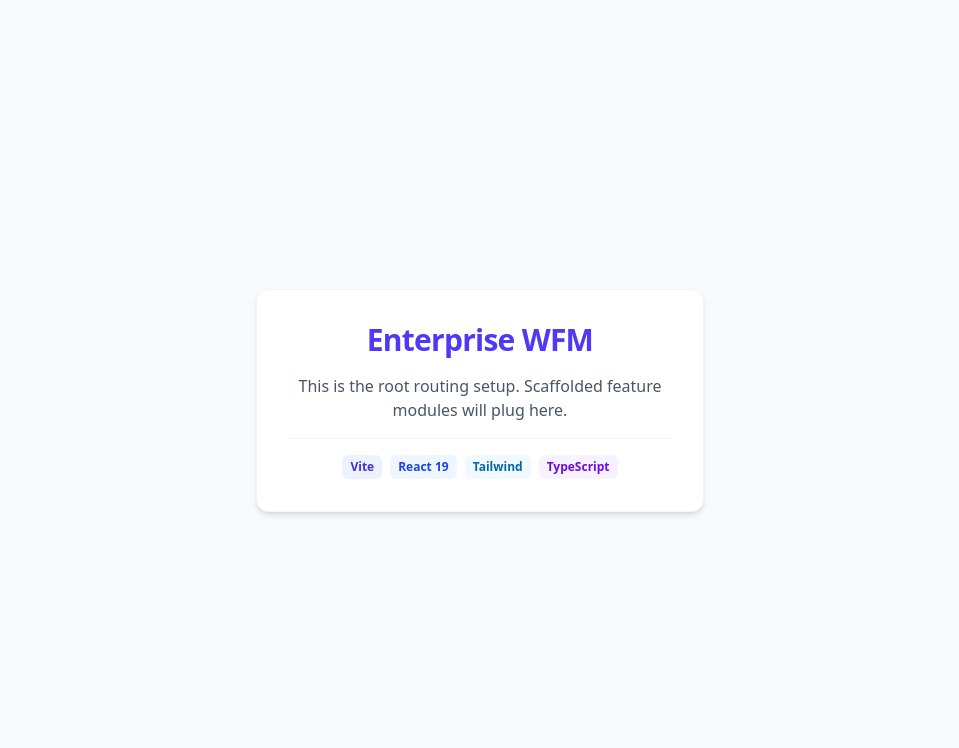
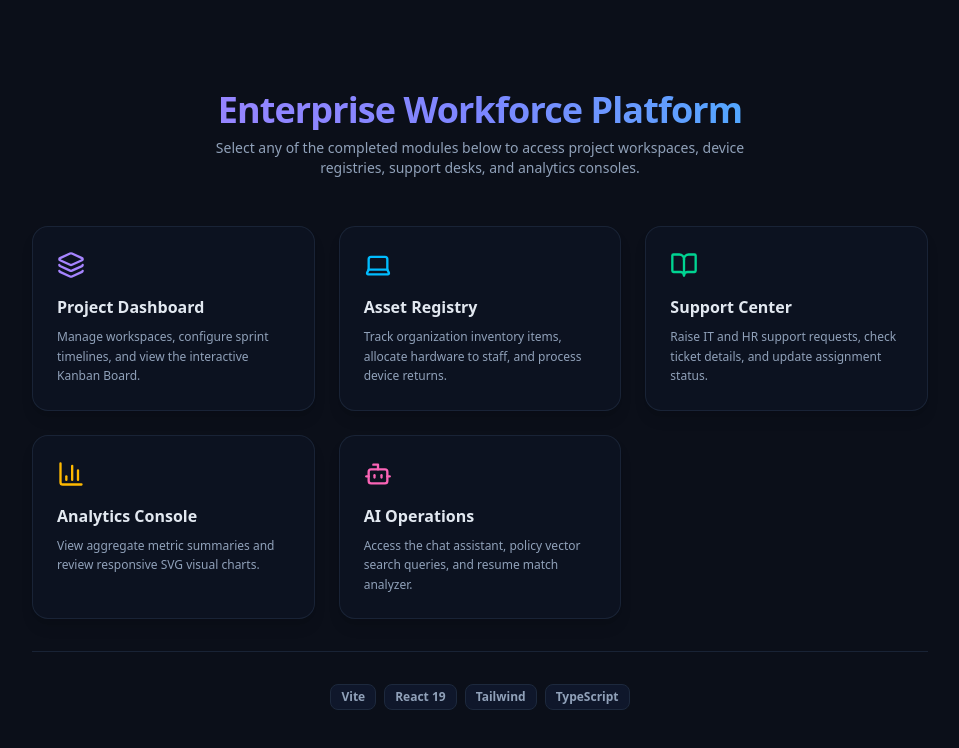
Before and after one commit to sonall12376/Enterprise-Workforce-Platform, a React (Vite) app in the folder frontend/: page / in a window 1280 px wide. Shown: the top 748 px of the page, without its empty margins (160-1119 px from the left). Built offline with nearby package versions, Linux system fonts and the light colour scheme; no server answers.

Commit message:
changes in frontned and backend

```diff
--- a/frontend/src/routes/index.tsx
+++ b/frontend/src/routes/index.tsx
@@ -1,20 +1,94 @@
 
 import { createBrowserRouter, RouterProvider } from 'react-router-dom';
 
-// Basic landing placeholder
+import { Link } from 'react-router-dom';
+import { Layers, Laptop, BookOpen, BarChart3, Bot } from 'lucide-react';
+
 const HomePlaceholder = () => {
   return (
-    <div className="min-h-screen flex flex-col items-center justify-center bg-gray-50 text-gray-900 font-sans p-6">
-      <div className="max-w-md w-full text-center space-y-4 bg-white p-8 rounded-xl shadow-md border border-gray-100">
-        <h1 className="text-3xl font-extrabold tracking-tight text-indigo-600">Enterprise WFM</h1>
-        <p className="text-gray-600">
-          This is the root routing setup. Scaffolded feature modules will plug here.
-        </p>
-        <div className="pt-4 border-t border-gray-100 flex flex-wrap justify-center gap-2">
-          <span className="px-2 py-1 text-xs font-semibold bg-indigo-50 text-indigo-700 rounded-md">Vite</span>
-          <span className="px-2 py-1 text-xs font-semibold bg-blue-50 text-blue-700 rounded-md">React 19</span>
-          <span className="px-2 py-1 text-xs font-semibold bg-sky-50 text-sky-700 rounded-md">Tailwind</span>
-          <span className="px-2 py-1 text-xs font-semibold bg-violet-50 text-violet-700 rounded-md">TypeScript</span>
+    <div className="min-h-screen bg-[#0b0f19] text-slate-100 font-sans p-6 md:p-12 flex flex-col items-center justify-center">
+      <div className="max-w-4xl w-full text-center space-y-8">
+        <div>
+          <h1 className="text-4xl font-extrabold tracking-tight text-transparent bg-clip-text bg-gradient-to-r from-violet-400 via-indigo-400 to-sky-400">
+            Enterprise Workforce Platform
+          </h1>
+          <p className="text-slate-400 mt-2 text-sm max-w-xl mx-auto">
+            Select any of the completed modules below to access project workspaces, device registries, support desks, and analytics consoles.
+          </p>
+        </div>
+
+        <div className="grid grid-cols-1 sm:grid-cols-2 lg:grid-cols-3 gap-6 pt-4">
+          <Link
+            to="/projects"
+            className="p-6 bg-slate-900/40 border border-slate-800/80 rounded-2xl hover:border-violet-500/50 hover:bg-slate-900/60 transition-all duration-300 text-left group shadow-lg cursor-pointer"
+          >
+            <Layers className="text-violet-400 mb-4 group-hover:scale-110 transition-transform" size={28} />
+            <h3 className="text-base font-bold text-slate-200 group-hover:text-violet-400 transition-colors">
+              Project Dashboard
+            </h3>
+            <p className="text-slate-400 text-xs mt-2 leading-relaxed">
+              Manage workspaces, configure sprint timelines, and view the interactive Kanban Board.
+            </p>
+          </Link>
+
+          <Link
+            to="/assets"
+            className="p-6 bg-slate-900/40 border border-slate-800/80 rounded-2xl hover:border-sky-500/50 hover:bg-slate-900/60 transition-all duration-300 text-left group shadow-lg cursor-pointer"
+          >
+            <Laptop className="text-sky-400 mb-4 group-hover:scale-110 transition-transform" size={28} />
+            <h3 className="text-base font-bold text-slate-200 group-hover:text-sky-400 transition-colors">
+              Asset Registry
+            </h3>
+            <p className="text-slate-400 text-xs mt-2 leading-relaxed">
+              Track organization inventory items, allocate hardware to staff, and process device returns.
+            </p>
+          </Link>
+
+          <Link
+            to="/helpdesk"
+            className="p-6 bg-slate-900/40 border border-slate-800/80 rounded-2xl hover:border-emerald-500/50 hover:bg-slate-900/60 transition-all duration-300 text-left group shadow-lg cursor-pointer"
+          >
+            <BookOpen className="text-emerald-400 mb-4 group-hover:scale-110 transition-transform" size={28} />
+            <h3 className="text-base font-bold text-slate-200 group-hover:text-emerald-400 transition-colors">
+              Support Center
+            </h3>
+            <p className="text-slate-400 text-xs mt-2 leading-relaxed">
+              Raise IT and HR support requests, check ticket details, and update assignment status.
+            </p>
+          </Link>
+
+          <Link
+            to="/reports"
+            className="p-6 bg-slate-900/40 border border-slate-800/80 rounded-2xl hover:border-amber-500/50 hover:bg-slate-900/60 transition-all duration-300 text-left group shadow-lg cursor-pointer"
+          >
+            <BarChart3 className="text-amber-400 mb-4 group-hover:scale-110 transition-transform" size={28} />
+            <h3 className="text-base font-bold text-slate-200 group-hover:text-amber-400 transition-colors">
+              Analytics Console
+            </h3>
+            <p className="text-slate-400 text-xs mt-2 leading-relaxed">
+              View aggregate metric summaries and review responsive SVG visual charts.
+            </p>
+          </Link>
+
+          <Link
+            to="/ai-assistant"
+            className="p-6 bg-slate-900/40 border border-slate-800/80 rounded-2xl hover:border-pink-500/50 hover:bg-slate-900/60 transition-all duration-300 text-left group shadow-lg cursor-pointer"
+          >
+            <Bot className="text-pink-400 mb-4 group-hover:scale-110 transition-transform" size={28} />
+            <h3 className="text-base font-bold text-slate-200 group-hover:text-pink-400 transition-colors">
+              AI Operations
+            </h3>
+            <p className="text-slate-400 text-xs mt-2 leading-relaxed">
+              Access the chat assistant, policy vector search queries, and resume match analyzer.
+            </p>
+          </Link>
+        </div>
+
+        <div className="pt-8 border-t border-slate-800/80 flex flex-wrap justify-center gap-2">
+          <span className="px-2.5 py-1 text-xs font-semibold bg-slate-900 text-slate-400 rounded-lg border border-slate-800">Vite</span>
+          <span className="px-2.5 py-1 text-xs font-semibold bg-slate-900 text-slate-400 rounded-lg border border-slate-800">React 19</span>
+          <span className="px-2.5 py-1 text-xs font-semibold bg-slate-900 text-slate-400 rounded-lg border border-slate-800">Tailwind</span>
+          <span className="px-2.5 py-1 text-xs font-semibold bg-slate-900 text-slate-400 rounded-lg border border-slate-800">TypeScript</span>
         </div>
       </div>
     </div>
```
Also changed, not shown: 1 other file (tests, documents, lock files or other folders).
